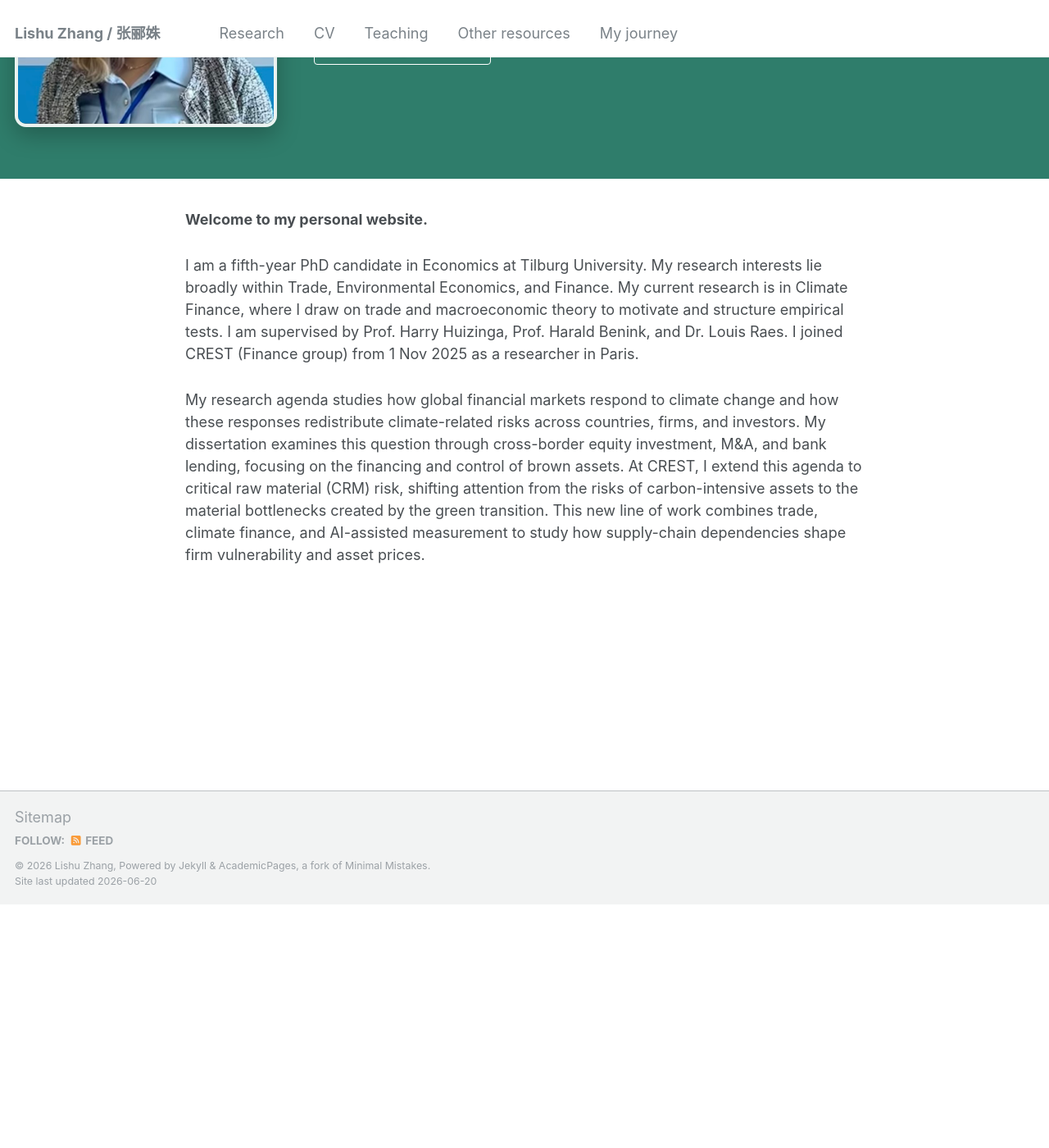
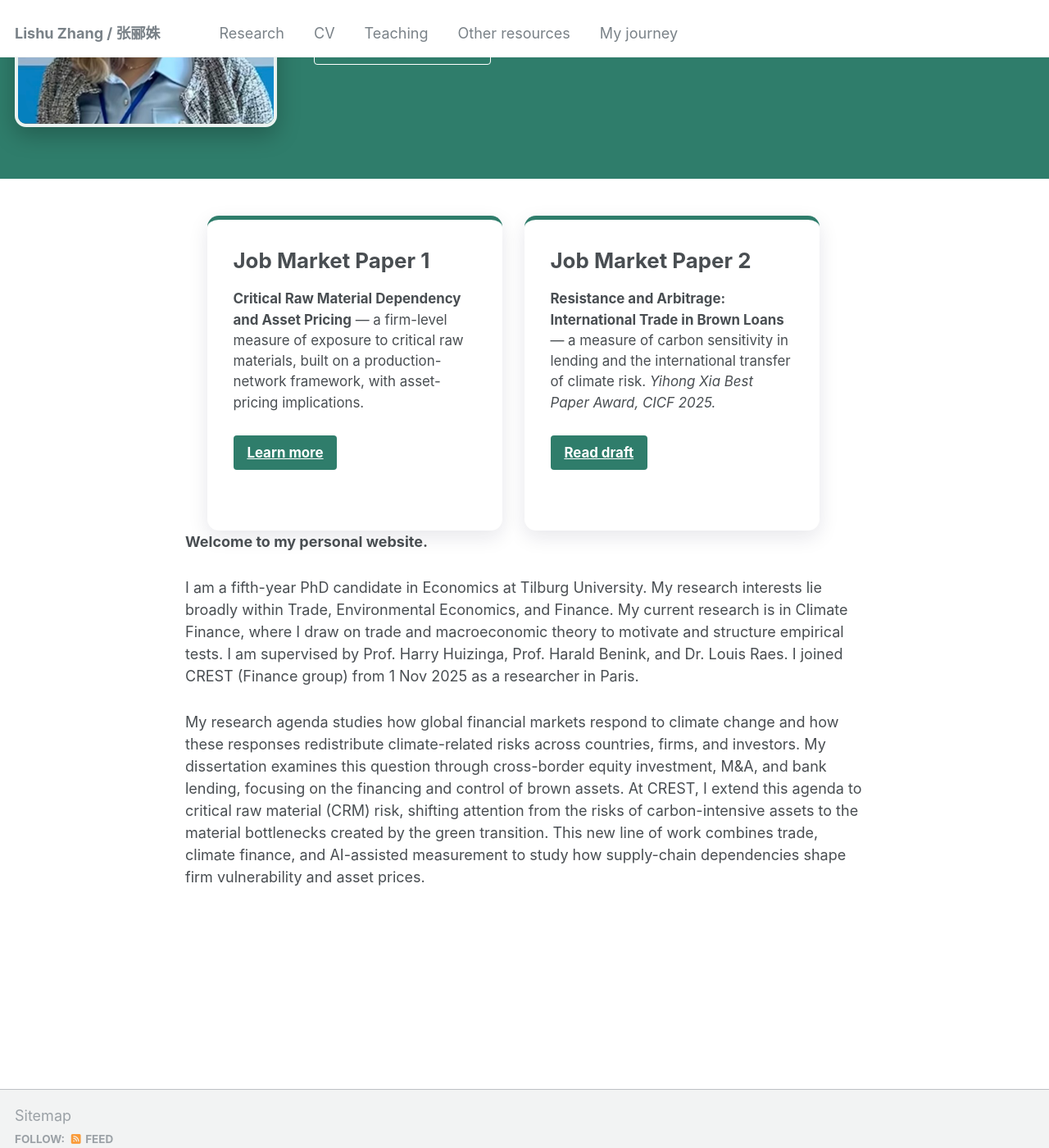
Before and after one commit to LishuZ/LishuZ.github.io, a Jekyll site: the page built from _pages/about.md, in a window 1280 px wide and 1400 px high, scrolled down 298 px. Shown: the whole window at 82% size. Built offline with Jekyll 4.4.1, drawn with Linux system fonts in a browser that asks for light colours; part of the change alters nothing that is shown.

Commit message:
Add two JMP cards below hero panel
Co-Authored-By: Claude Opus 4.8 (1M context) <noreply@anthropic.com>

```diff
--- a/_pages/about.md
+++ b/_pages/about.md
@@ -12,6 +12,17 @@ header:
   cta_url: "/research/"
   cta_label: "Explore my research"
 excerpt: "PhD candidate in Economics, Tilburg University&ensp;·&ensp;Researcher in Finance, CREST (Paris)"
+feature_row:
+  - title: "Job Market Paper 1"
+    excerpt: "**Critical Raw Material Dependency and Asset Pricing** — a firm-level measure of exposure to critical raw materials, built on a production-network framework, with asset-pricing implications."
+    url: "/research/"
+    btn_label: "Learn more"
+    btn_class: "btn--primary"
+  - title: "Job Market Paper 2"
+    excerpt: "**Resistance and Arbitrage: International Trade in Brown Loans** — a measure of carbon sensitivity in lending and the international transfer of climate risk. *Yihong Xia Best Paper Award, CICF 2025.*"
+    url: "https://www.dropbox.com/scl/fi/hcqlp7ls6i2v8ughdodbc/JMP_2026.pdf?rlkey=z7iw0zsemz8hrkdfkr0eo2ima&st=xu14dxor&dl=0"
+    btn_label: "Read draft"
+    btn_class: "btn--primary"
 ---
 
 <style>
@@ -62,9 +73,48 @@ excerpt: "PhD candidate in Economics, Tilburg University&ensp;·&ensp;Researcher
   border-width: 2px;
 }
 
+/* ---- Two JMP cards below the panel ---- */
+.feature__wrapper {
+  border-bottom: none !important;
+  display: flex;
+  flex-wrap: wrap;
+  justify-content: center;
+  gap: 1.5em;
+  margin: 2.5em auto 0;
+}
+.feature__wrapper .feature__item {
+  float: none;
+  width: 46%;
+  max-width: 360px;
+  margin: 0;
+}
+.feature__item .archive__item-body {
+  background: #fff;
+  border-radius: 14px;
+  padding: 1.5em 1.4em;
+  box-shadow: 0 8px 24px rgba(20, 20, 60, 0.10);
+  border-top: 5px solid #2f7d6b;
+  height: 100%;
+  transition: transform 0.15s ease, box-shadow 0.15s ease;
+}
+.feature__item .archive__item-body:hover {
+  transform: translateY(-4px);
+  box-shadow: 0 14px 34px rgba(20, 20, 60, 0.16);
+}
+.feature__item .archive__item-title { margin-top: 0; font-weight: 700; font-size: 1.15em; }
+.btn--primary {
+  background-color: #2f7d6b !important;
+  border-color: #2f7d6b !important;
+}
+@media (max-width: 600px) {
+  .feature__wrapper .feature__item { width: 100%; max-width: none; }
+}
+
 /* ---- Intro text ---- */
 .page__content .intro { max-width: 46em; margin: 0 auto; }
 </style>
+
+{% include feature_row %}
 
 <div class="intro" markdown="1">
 
```
